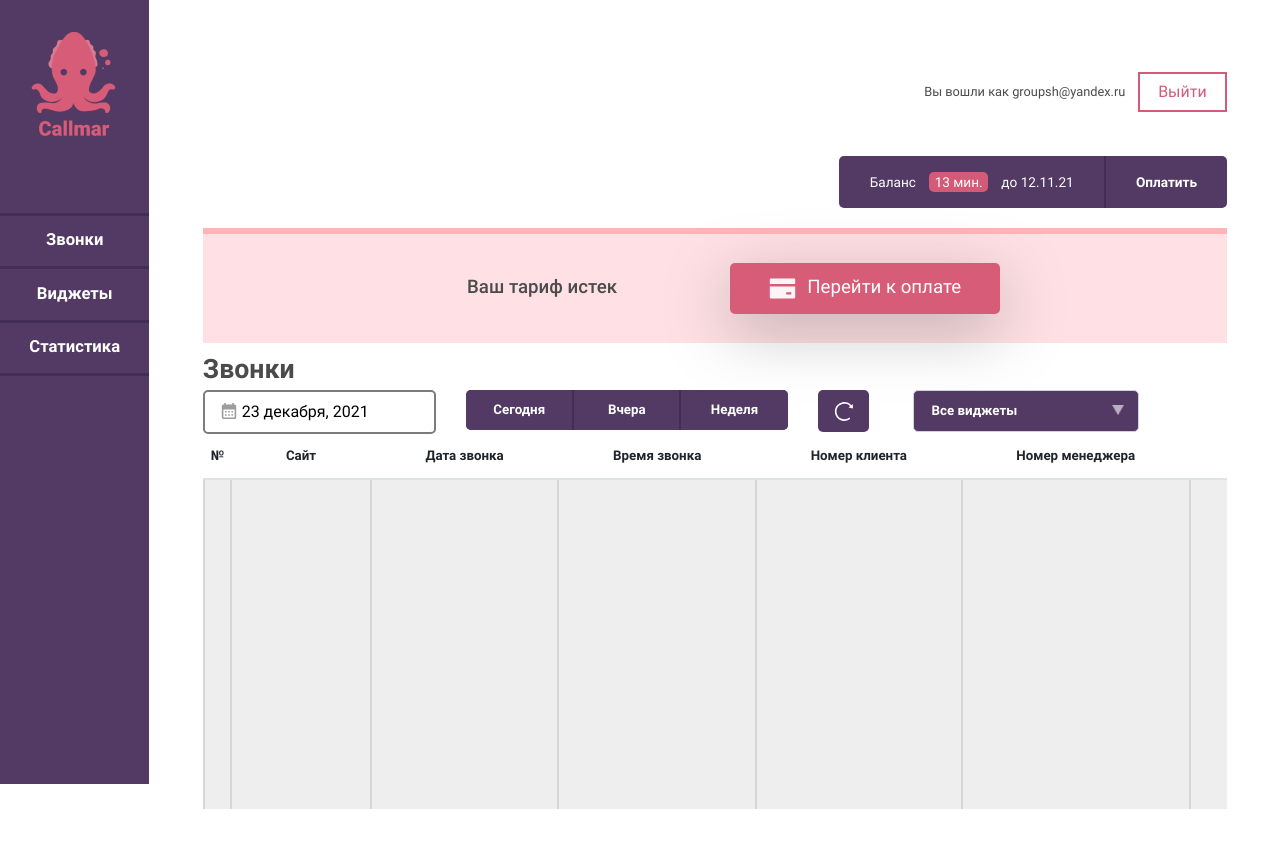
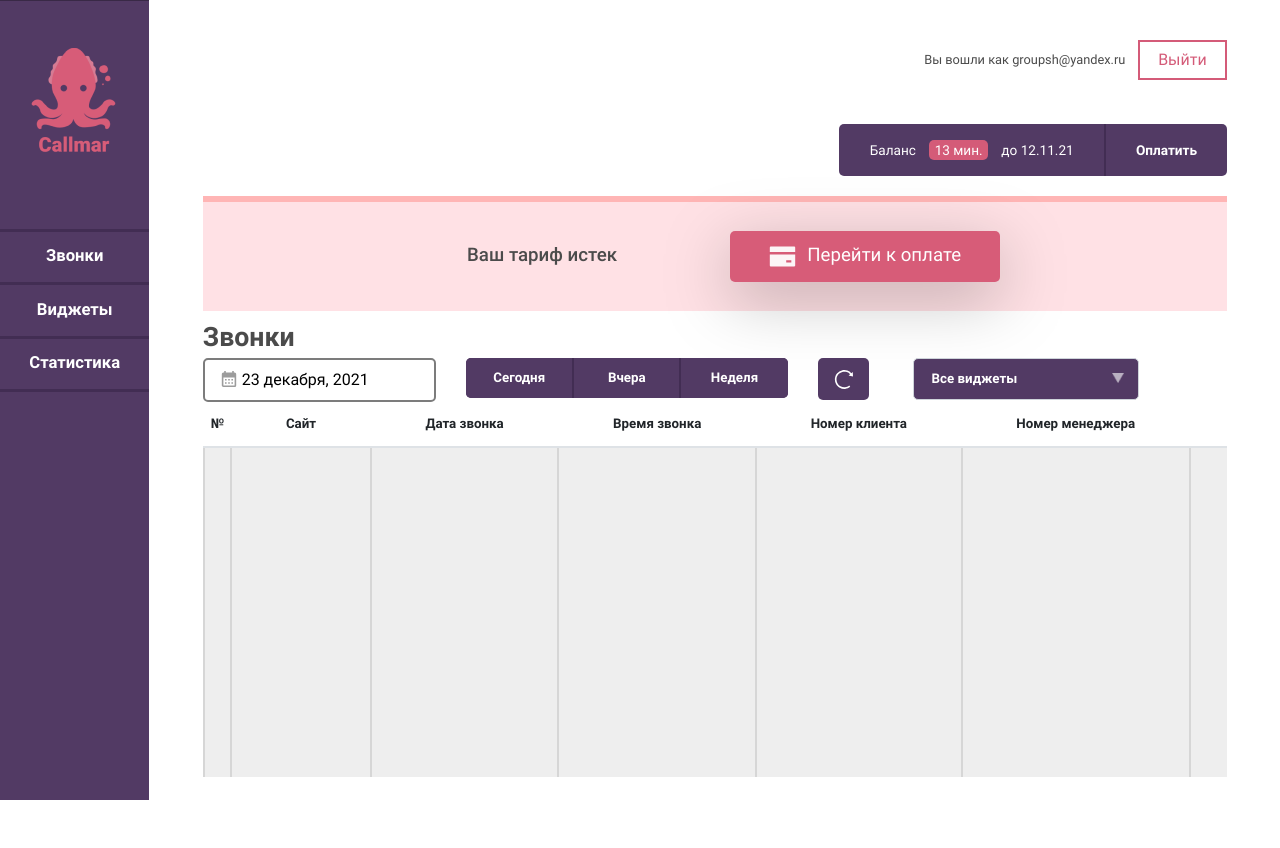
Before and after one commit to Maccoffee-classik/call, a plain HTML site: page index.html in a window 1280 px wide. Drawn offline with nearby package versions, Linux system fonts and the light colour scheme.

Commit message:
Add files via upload

```diff
--- a/css/style.css
+++ b/css/style.css
@@ -50,9 +50,17 @@ html {
 }
 
 body {
-  padding-top: 4.5rem;
+  padding-top: 2.5rem;
   margin-bottom: 4.5rem;
 }
+@media (max-width: 992px) {
+  body {
+    padding-top: 4.5rem
+  }
+
+}
+
+
 
 .nav-link:hover {
   transition: all 0.4s;
@@ -226,7 +234,7 @@ body {
     width: 11.67vw;
     background: #523A64;
     height: calc(100vh);
-    margin-top: 3.5rem;
+    margin-top: 4.5rem;
     box-sizing: border-box;
     border-top: 1px solid rgba(0, 0, 0, 0.3);
   }
```
